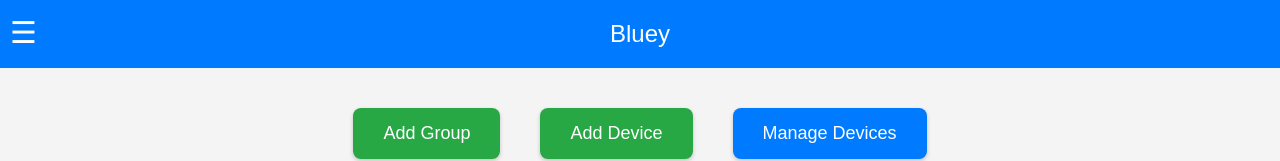
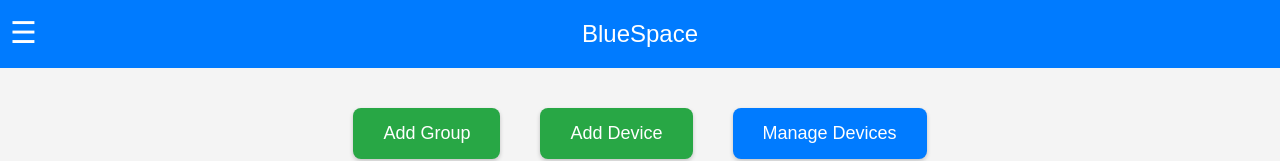
Before and after one commit to AustinSnyd3r/AustinSnyd3r.github.io, a React (Create React App) app: page / in a window 1280 px wide. Shown: the top 161 px of the page. Built offline with nearby package versions, Linux system fonts and the light colour scheme.

Commit message:
Brand name change

```diff
--- a/src/AppHeader/Header.js
+++ b/src/AppHeader/Header.js
@@ -18,7 +18,7 @@ function Header() {
             <div className="menu-icon" onClick={toggleMenu}>
                 &#9776;
             </div>
-            Bluey
+            BlueSpace
             {menuVisible && <Menu toggleMenu={toggleMenu} />}
         </header>
     );
```
